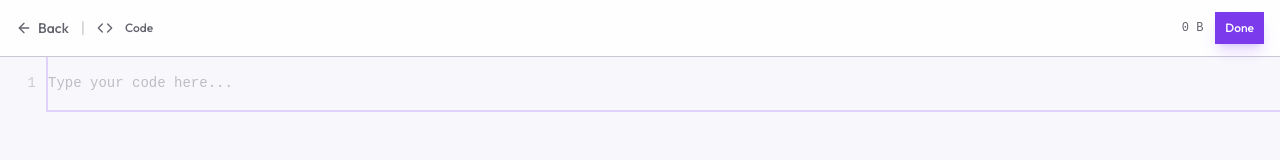
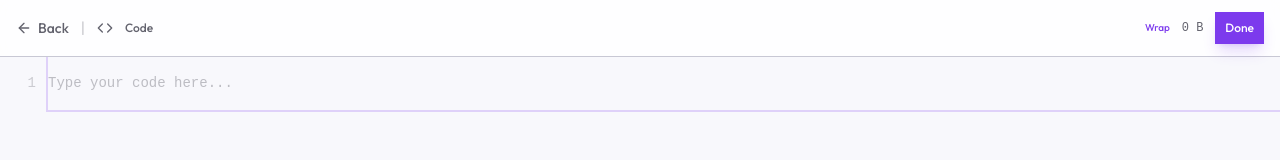
Before and after one commit to rodneydelacruz/filesnaps, a React (Vite) app in the folder frontend/: page /editor/full in a window 1280 px wide. Shown: the top 160 px of the page. Built offline with nearby package versions, Linux system fonts and the light colour scheme.

Commit message:
fix: enable word wrap by default in FullEditorPage and SnippetPage for improved code readability

```diff
--- a/frontend/src/pages/FullEditorPage.jsx
+++ b/frontend/src/pages/FullEditorPage.jsx
@@ -17,6 +17,7 @@ export default function FullEditorPage() {
   const location = useLocation()
   const navigate = useNavigate()
   const [code, setCode] = useState(location.state?.code || '')
+  const [wordWrap, setWordWrap] = useState(true)
   const language = location.state?.language || null
   const editorRef = useRef(null)
   const wrapperRef = useRef(null)
@@ -63,6 +64,11 @@ export default function FullEditorPage() {
           </span>
         </div>
         <div className="flex items-center gap-3">
+          <button type="button" onClick={() => setWordWrap(!wordWrap)}
+            className={`text-[10px] transition-colors ${wordWrap ? 'text-accent' : 'text-text-muted/50 hover:text-text-muted'}`}
+          >
+            {wordWrap ? 'Wrap' : 'No wrap'}
+          </button>
           <span className="text-xs text-text-muted font-mono">
             {code.length > 1024 ? `${(code.length / 1024).toFixed(1)} KB` : `${code.length} B`}
           </span>
@@ -88,7 +94,7 @@ export default function FullEditorPage() {
               onChange={(e) => setCode(e.target.value)}
               onKeyDown={handleKeyDown}
               placeholder="Type your code here..."
-              className="w-full bg-transparent border-0 py-4 pr-6 pl-0 text-sm font-mono text-text-primary placeholder:text-text-muted/40 resize-none overflow-hidden whitespace-nowrap focus:outline-none leading-[1.5]"
+              className={`w-full bg-transparent border-0 py-4 pr-6 pl-0 text-sm font-mono text-text-primary placeholder:text-text-muted/40 resize-none overflow-hidden focus:outline-none leading-[1.5] ${wordWrap ? 'whitespace-pre-wrap' : 'whitespace-nowrap'}`}
               spellCheck={false}
               autoFocus
             />
--- a/frontend/src/pages/SnippetPage.jsx
+++ b/frontend/src/pages/SnippetPage.jsx
@@ -115,7 +115,7 @@ export default function SnippetPage() {
   const [showVerification, setShowVerification] = useState(false)
   const verifyRef = useRef(null)
   const onVerifyRef = useRef(null)
-  const [wordWrap, setWordWrap] = useState(false)
+  const [wordWrap, setWordWrap] = useState(true)
   const [tabSize, setTabSize] = useState(2)
   const [showShortcuts, setShowShortcuts] = useState(false)
   const editorRef = useRef(null)
@@ -404,10 +404,10 @@ export default function SnippetPage() {
   }
 
   return (
-    <div className="lg:h-[calc(100vh-280px)]">
-      <form onSubmit={handleCreate} className="lg:h-full lg:flex lg:gap-6 space-y-6 lg:space-y-0">
+    <div>
+      <form onSubmit={handleCreate} className="lg:flex lg:gap-6 space-y-6 lg:space-y-0">
 
-        <div className="lg:flex-[3] lg:flex lg:flex-col space-y-5 lg:overflow-hidden">
+        <div className="lg:flex-[3] lg:max-h-[calc(100vh-280px)] lg:flex lg:flex-col space-y-5 lg:overflow-hidden">
           <div className="relative flex-1 flex flex-col bg-surface-raised border border-border-default overflow-hidden focus-within:border-accent/40 focus-within:ring-1 focus-within:ring-accent/20 transition-all duration-300">
             <div className="flex items-center gap-1.5 sm:gap-2 px-3 sm:px-4 py-2 bg-surface-overlay border-b border-border-default shrink-0">
               <Code className="w-4 h-4 text-text-muted" />
```
